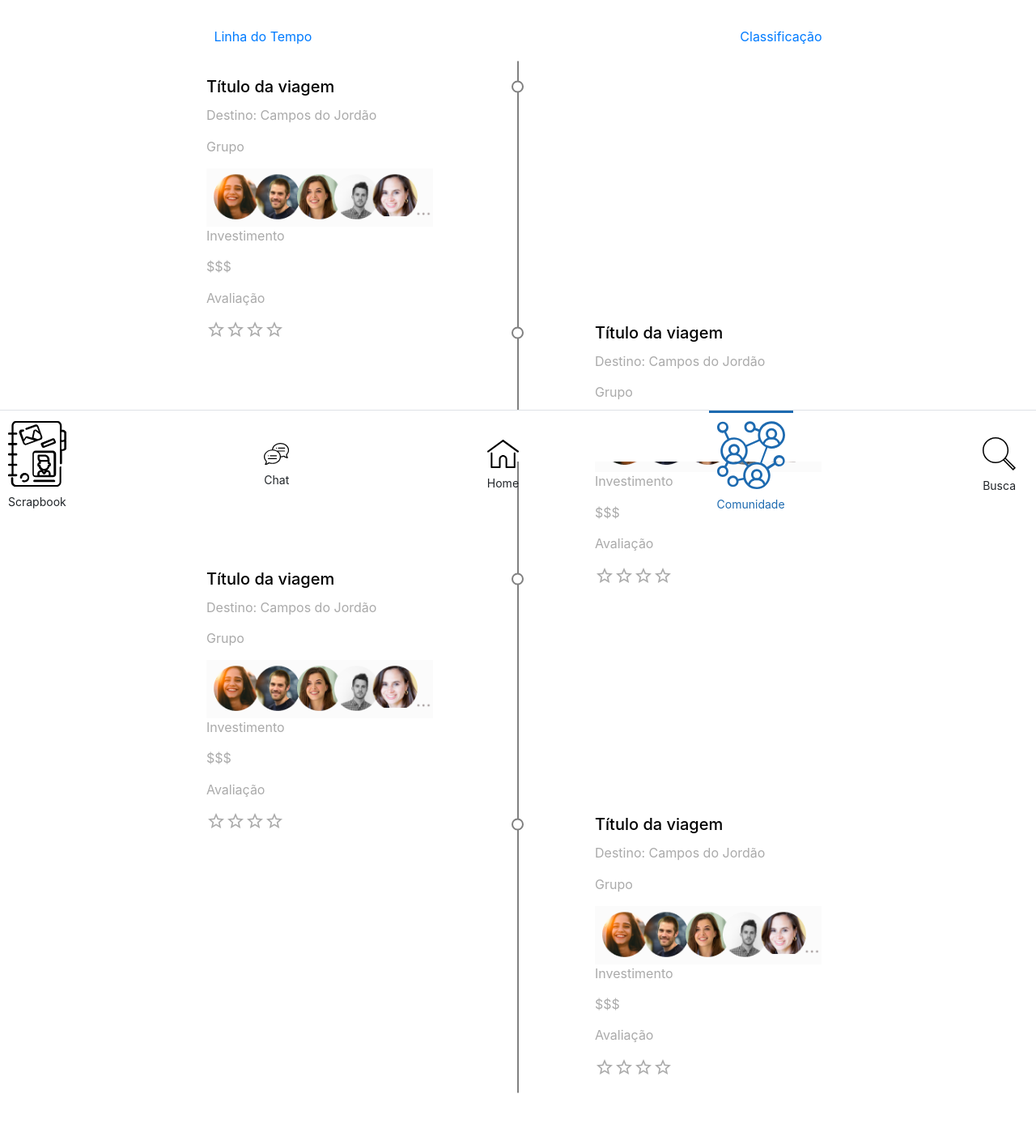
After one commit to aliinerocha/old_tripcollab, a PHP site: page /aba_linhadotempo_principal.html in a window 1280 px wide. The commit adds this page. Shown: the part 230-1644 px from the top of the page at 81% size. Run offline with PHP 8.4, Linux system fonts and the light colour scheme.

Commit message:
Adicionando a linha do tempo

```diff
--- /dev/null
+++ b/aba_linhadotempo_principal.html
@@ -0,0 +1,158 @@
+<!DOCTYPE html>
+<html lang="pt-br">
+
+<head>
+    <meta charset="UTF-8">
+    <meta name="viewport" content="width=device-width, initial-scale=1.0">
+    <meta http-equiv="X-UA-Compatible" content="ie=edge">
+    <title>Linha do Tempo</title>
+    <link rel="icon" href="./img/icone_logo.png">
+    <!-- Bootstrap -->
+    <link rel="stylesheet" href="https://stackpath.bootstrapcdn.com/bootstrap/4.3.1/css/bootstrap.min.css"
+        integrity="sha384-ggOyR0iXCbMQv3Xipma34MD+dH/1fQ784/j6cY/iJTQUOhcWr7x9JvoRxT2MZw1T" crossorigin="anonymous">
+    <!-- Material icons -->
+    <link href="https://fonts.googleapis.com/icon?family=Material+Icons" rel="stylesheet">
+    <script defer src="https://code.jquery.com/jquery-3.3.1.slim.min.js"
+        integrity="sha384-q8i/X+965DzO0rT7abK41JStQIAqVgRVzpbzo5smXKp4YfRvH+8abtTE1Pi6jizo"
+        crossorigin="anonymous"></script>
+    <script defer src="https://cdnjs.cloudflare.com/ajax/libs/popper.js/1.14.7/umd/popper.min.js"
+        integrity="sha384-UO2eT0CpHqdSJQ6hJty5KVphtPhzWj9WO1clHTMGa3JDZwrnQq4sF86dIHNDz0W1"
+        crossorigin="anonymous"></script>
+    <script defer src="https://stackpath.bootstrapcdn.com/bootstrap/4.3.1/js/bootstrap.min.js"
+        integrity="sha384-JjSmVgyd0p3pXB1rRibZUAYoIIy6OrQ6VrjIEaFf/nJGzIxFDsf4x0xIM+B07jRM"
+        crossorigin="anonymous"></script>
+    <!-- meu css -->
+    <link rel="stylesheet" href="./css/styles.css">
+</head>
+
+<body>
+    <!-- NAV SUPERIOR -->
+    <nav class="navbar">
+            <a class="navbar-brand" href="#"><img src="./img/logo branco.png" class="img-fluid" alt="logo Trip Collab"> TRIP COLLAB</a>
+            <div class="d-flex justify-content-end align-items-center">
+                <a class="nav-link d-flex align-items-center" href="#"><i
+                        class="material-icons mr-2">account_circle</i><span class="mr-3">ENTRAR</span></a>
+                <a class="btn iconeNav" href="aba_menu.html"><i class="material-icons">menu</i></a>
+            </div>
+        </nav>
+
+    <!-- BANNER -->
+    <main class="mb-3">
+            <img src="img\worldmap.svg" class="img-fluid banner-img" alt="banner">
+            <h3 class="titulo ml-3">
+        </div>
+    </main>
+
+
+    <!-- MENU LINHA DO TEMPO / CLASSIFICAÇÃO -->
+    <div style="height: 60px; width: auto;" class="d-flex align-items-center justify-content-center w-100">
+        <ul style="list-style: none; padding-left: 0px" class="mb-0 d-flex justify-content-center align-items-center h-100 w-100">
+            <li class="flex-grow-1" style="text-align: center;">
+                <a href="" style="padding: 20px 60px; cursor: pointer;">Linha do Tempo</a>
+            </li>
+            <li class="flex-grow-1" style="text-align: center;">
+                <a href="" style="padding: 20px 60px; cursor: pointer;">Classificação</a>
+            </li>
+        </ul>
+    </div>
+    <!-- LINHA DO TEMPO -->
+
+    <div class="timeline">
+        <div class="entries">
+            <div class="entry">
+                <h3 class="title">Título da viagem</h3>
+                <div class="body">
+                    <p>Destino: Campos do Jordão</p>
+                    <p>Grupo</p>
+                    <img class="img-fluid" src="img/group.png" alt="">
+                    <p>Investimento</p>
+                    <p>$$$</p>
+                    <p>Avaliação</p>
+                    <div class="avaliacao">
+                        <i class="material-icons">star_border</i>
+                        <i class="material-icons">star_border</i>
+                        <i class="material-icons">star_border</i>
+                        <i class="material-icons">star_border</i>
+                    </div>
+                </div>
+            </div>
+            <div class="entry">
+                <h3 class="title">Título da viagem</h3>
+                <div class="body">
+                    <p>Destino: Campos do Jordão</p>
+                    <p>Grupo</p>
+                    <img class="img-fluid" src="img/group.png" alt="">
+                    <p>Investimento</p>
+                    <p>$$$</p>
+                    <p>Avaliação</p>
+                    <div class="avaliacao">
+                        <i class="material-icons">star_border</i>
+                        <i class="material-icons">star_border</i>
+                        <i class="material-icons">star_border</i>
+                        <i class="material-icons">star_border</i>
+                    </div>
+                </div>
+            </div>
+            <div class="entry">
+                    <h3 class="title">Título da viagem</h3>
+                    <div class="body">
+                        <p>Destino: Campos do Jordão</p>
+                        <p>Grupo</p>
+                        <img class="img-fluid" src="img/group.png" alt="">
+                        <p>Investimento</p>
+                        <p>$$$</p>
+                        <p>Avaliação</p>
+                        <div class="avaliacao">
+                            <i class="material-icons">star_border</i>
+                            <i class="material-icons">star_border</i>
+                            <i class="material-icons">star_border</i>
+                            <i class="material-icons">star_border</i>
+                        </div>
+                    </div>
+            </div>
+            <div class="entry">
+                    <h3 class="title">Título da viagem</h3>
+                    <div class="body">
+                        <p>Destino: Campos do Jordão</p>
+                        <p>Grupo</p>
+                        <img class="img-fluid" src="img/group.png" alt="">
+                        <p>Investimento</p>
+                        <p>$$$</p>
+                        <p>Avaliação</p>
+                        <div class="avaliacao">
+                                <i class="material-icons">star_border</i>
+                                <i class="material-icons">star_border</i>
+                                <i class="material-icons">star_border</i>
+                                <i class="material-icons">star_border</i>
+                        </div>
+                    </div>
+            </div>
+        </div>
+    </div>
+
+    <!-- NAV INFERIOR -->
+    <div class="nav-inferior nav fixed-bottom d-flex justify-content-between align-items-center border-top col-12">
+            <a href="#" class="d-flex flex-column ">
+                    <img src="./img/icone_scrapbook.svg" class="pb-2">
+                    <span>Scrapbook</span>
+            </a>
+            <a href="#" class=" d-flex flex-column">
+                    <img src="./img/icone_chat.svg" class="pb-2">
+                    <span>Chat</span>
+            </a>
+            <a href="#" class="  d-flex flex-column">
+                    <img src="./img/icone_home.svg" class="pb-2">
+                    <span>Home</span>
+            </a>
+            <a href="#" class="  d-flex flex-column ativo">
+                    <img src="./img/icone_comunidade_azul.svg" class="pb-2">
+                    <span class="selecionado">Comunidade</span>
+            </a>
+            <a href="#" class="  d-flex flex-column">
+                    <img src="./img/icone_busca.svg" class="pb-2">
+                    <span>Busca</span>
+            </a>
+        </div>
+</body>
+
+</html>
--- a/css/styles.css
+++ b/css/styles.css
@@ -1,8 +1,8 @@
 body {
   height: 100%;
   box-sizing: border-box;
-    margin:0;
-    padding:0;
+  margin: 0;
+  padding: 0;
   padding-bottom: 8vh;
 }
 
@@ -25,7 +25,7 @@ body {
 }
 
 .navbar {
-    background-color: #1D6AB0;
+  background-color: #1d6ab0;
 }
 
 .navbar a {
@@ -52,31 +52,30 @@ body {
 }
 
 .card-header {
-    background-color: #1D6AB0;
+  background-color: #1d6ab0;
   color: #ffffff;
 }
 
-.card .btn{
-    background-color: #1D6AB0;
+.card .btn {
+  background-color: #1d6ab0;
   color: #ffffff;
 }
-
 
 /* CSS VIAGEM */
 
 .filtro .btn {
-    background-color: #1D6AB0;
+  background-color: #1d6ab0;
   color: #ffffff;
-    border-color: #064C8C;
+  border-color: #064c8c;
 }
 
 .filtro .btn:focus {
-    background-color:#0A3A66;
+  background-color: #0a3a66;
   color: #ffffff;
 }
 
 .filtro .btn:active {
-    background-color:#1D6AB0;;
+  background-color: #1d6ab0;
   color: #ffffff;
 }
 
@@ -85,11 +84,11 @@ body {
 }
 
 .check {
-    color: #1DB954;
+  color: #1db954;
 }
 
 .favorite {
-    color: #F54B5E;
+  color: #f54b5e;
 }
 
 .card-img {
@@ -110,11 +109,99 @@ body {
   font-size: 14px;
 }
 
-
-.selecionado{
-    color: #1D6AB0;
+.selecionado {
+  color: #1d6ab0;
 }
 
 .ativo {
-    border-top: solid #1D6AB0 3px;
+  border-top: solid #1d6ab0 3px;
 }
+
+/* CSS linha do tempo */
+
+.timeline {
+  background-color: white;
+  position: relative;
+  height: auto;
+  overflow: auto;
+}
+
+.timeline::before {
+  content: "";
+  position: absolute;
+  top: 0px;
+  left: 50%;
+  bottom: 0px;
+  transform: translateX(-50%);
+  width: 1px;
+  height: 100%;
+  border: 1px solid gray;
+  border-radius: 10px;
+}
+
+.timeline .entries {
+  width: calc(100% - 80px);
+  max-width: 800px;
+  margin: auto;
+  position: relative;
+  left: -5px;
+}
+
+.timeline .entries .entry {
+  width: calc(50% - 80px);
+  float: left;
+  padding: 20px;
+  clear: both;
+  text-align: left;
+}
+
+.timeline .entries .entry:not(:first-child) {
+  margin-top: -60px;
+}
+
+.timeline .entries .entry .title {
+  font-size: 20px;
+  margin-bottom: 12px;
+  position: relative;
+  color: black;
+}
+
+.timeline .entries .entry .title::before {
+  content: "";
+  position: absolute;
+  width: 15px;
+  height: 15px;
+  border: 2px solid gray;
+  background-color: #fff;
+  border-radius: 100%;
+  top: 50%;
+  transform: translateY(-50%);
+  right: -112px;
+  z-index: 1000;
+}
+
+.timeline .entries .entry .body {
+  color: #aaa;
+}
+
+.timeline .entries .entry:not(:first-child) {
+  margin-top: -60px;
+}
+
+.timeline .entries .entry:nth-child(2n) {
+  text-align: left;
+  float: right;
+}
+
+.timeline .entries .entry:nth-child(2n) .title::before {
+  left: -103px;
+}
+
+.timeline .entries .entry .body p {
+  line-height: 1.4em;
+}
+
+.timeline .avaliacao {
+  display: flex;
+  flex-wrap: nowrap;
+}
```
Also changed, not shown: linha_do_tempo.css (added, +73 -0 lines), linha_do_tempo.html (added, +78 -0 lines), img/group.png (added), img/worldmap.svg (added). Lines whose indentation alone changed are shown as unchanged.
